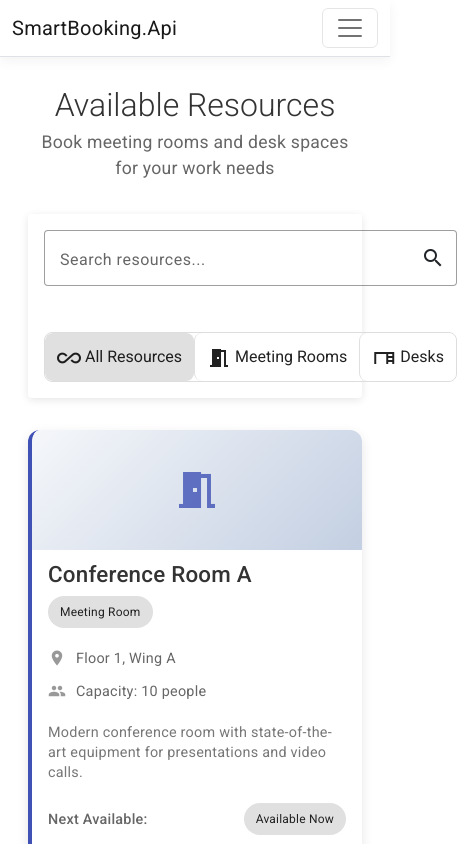
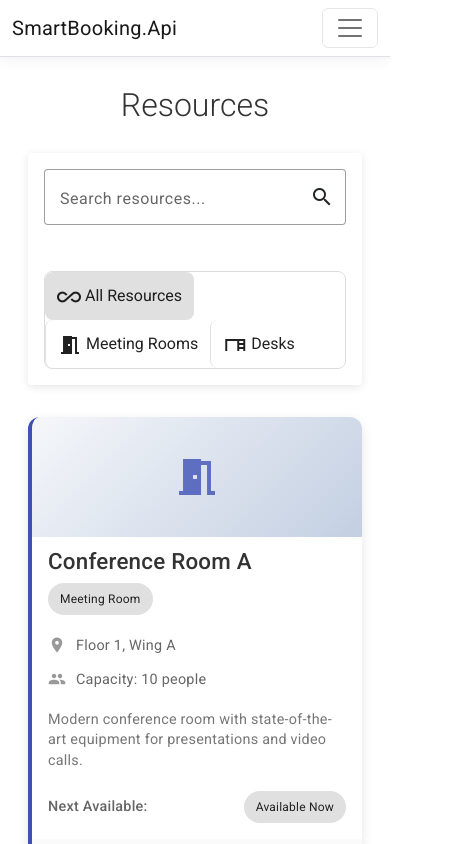
Before and after one commit to amrfathallah/LinkDev.Intern.SBS, an Angular app in the folder SmartBooking.Api/ClientApp/: page /resources in a window 390 px wide. Shown: the top 844 px of the page, 457 px wide, since content can reach past the window. Built offline with nearby package versions, Linux system fonts and the light colour scheme.

Commit message:
FIX: resources page mobile view

```diff
--- a/SmartBooking.Api/ClientApp/src/app/resources/user-resources.component.css
+++ b/SmartBooking.Api/ClientApp/src/app/resources/user-resources.component.css
@@ -36,12 +36,18 @@
 
 .search-field {
   flex: 1;
-  min-width: 300px;
+  width: 100%;
 }
 
 .type-filters {
-  flex-shrink: 0;
 }
+.filter-buttons{
+  display: flex;
+  flex-direction: row;
+  align-items: center;
+  flex-wrap: wrap;
+}
+
 
 .mat-button-toggle-group {
   border: 1px solid #ddd;
--- a/SmartBooking.Api/ClientApp/src/app/resources/user-resources.component.html
+++ b/SmartBooking.Api/ClientApp/src/app/resources/user-resources.component.html
@@ -1,7 +1,6 @@
 <div class="resources-container">
   <div class="header-section">
-    <h1 class="page-title">Available Resources</h1>
-    <p class="page-subtitle">Book meeting rooms and desk spaces for your work needs</p>
+    <h1 class="page-title">Resources</h1>
   </div>
 
   <!-- Search and Filter Section -->
@@ -15,7 +14,7 @@
         </mat-form-field>
 
         <div class="type-filters">
-          <mat-button-toggle-group [(value)]="selectedType" (change)="filterByType($event.value)">
+          <mat-button-toggle-group [(value)]="selectedType" (change)="filterByType($event.value)" class="filter-buttons">
             <mat-button-toggle value="all">
               <mat-icon>all_inclusive</mat-icon>
               All Resources
@@ -72,7 +71,6 @@
         <!-- Description -->
         <p class="resource-description">{{resource.description}}</p>
 
-        <!-- Status and Utilization -->
         <div class="resource-status">
           <div class="status-item">
             <span class="status-label">Next Available:</span>
```
